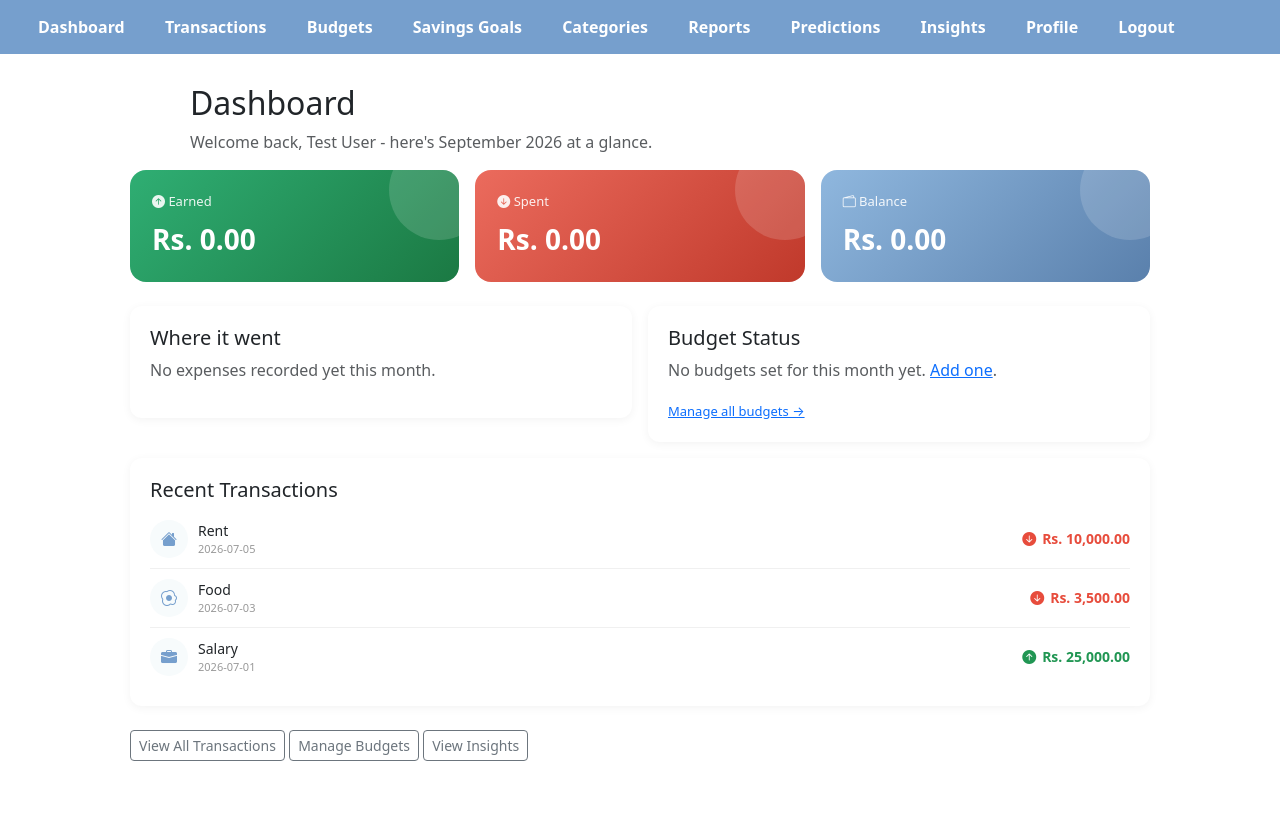
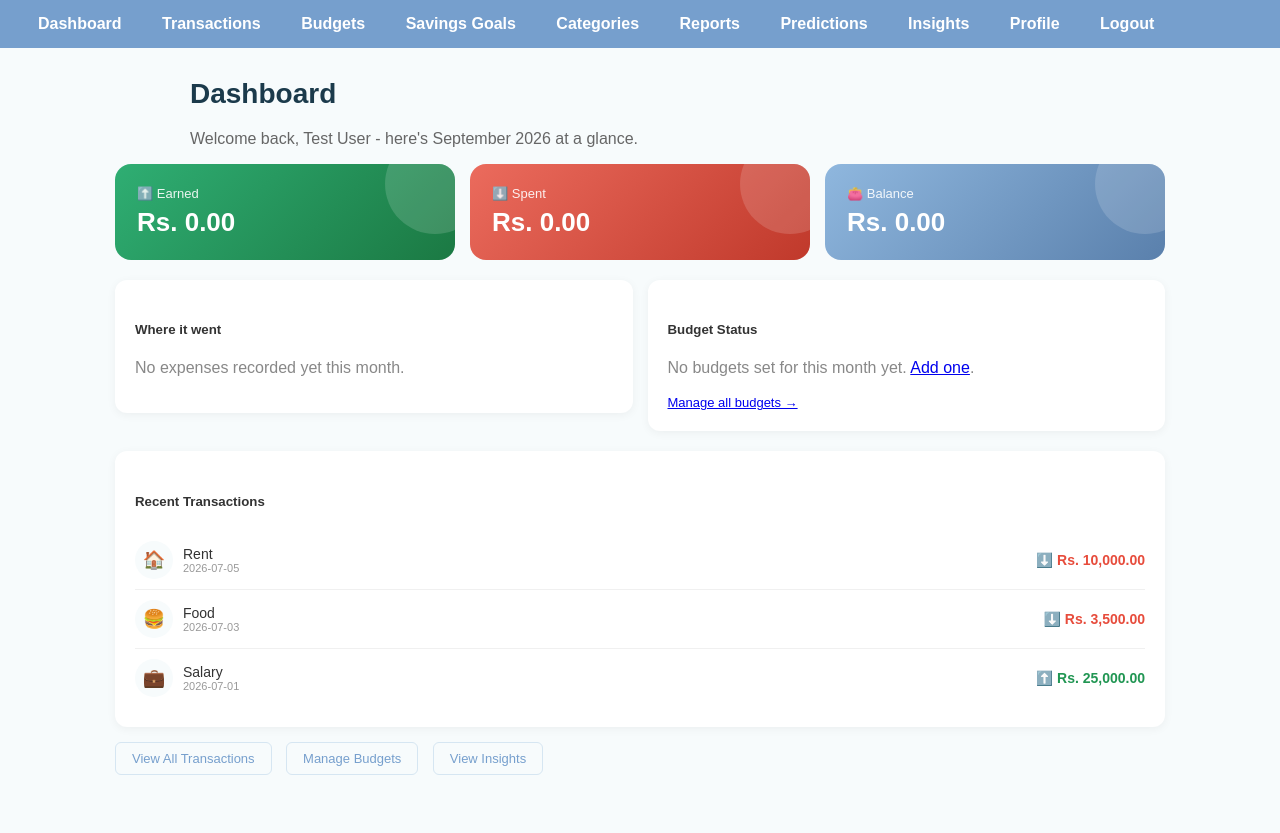
Before and after one commit to Alisha-ctrl/smms, a PHP site: page /php/dashboard/dashboard.php in a window 1280 px wide. Before the commit the page ends 761 px from the top, so only its background shows below. Run offline with PHP 8.4, Linux system fonts and the light colour scheme; a user stored in the database is signed in; data comes from the database, SQL or seed files in the repository; data that the repository does not hold is empty.

Commit message:
Modification in dashboard

```diff
--- a/php/budgets/budgets.php
+++ b/php/budgets/budgets.php
@@ -44,9 +44,6 @@
 <head>
     <title>Budgets - SMMS</title>
     <link rel="stylesheet" href="../includes/style.css">
-    <link href="https://cdnjs.cloudflare.com/ajax/libs/bootstrap/5.3.2/css/bootstrap.min.css" rel="stylesheet">
-    <link href="https://cdnjs.cloudflare.com/ajax/libs/bootstrap-icons/1.11.3/font/bootstrap-icons.min.css" rel="stylesheet">
-    <script src="https://cdnjs.cloudflare.com/ajax/libs/bootstrap/5.3.2/js/bootstrap.bundle.min.js"></script>
 
     <style>
         .month-label { text-align: center; color: #666666; margin-bottom: 15px; }
@@ -99,7 +96,7 @@
         <div class="budget-card">
             <div class="budget-top">
                 <div class="budget-left">
-                    <span class="budget-icon"><i class="bi <?php echo category_icon($row['category_name']); ?>"></i></span>
+                    <span class="budget-icon"><?php echo category_icon($row['category_name']); ?></span>
                     <div>
                         <div><?php echo htmlspecialchars($row['category_name']); ?></div>
                         <div class="budget-amounts">Rs. <?php echo number_format($spent, 2); ?> of Rs. <?php echo number_format($budget, 2); ?></div>
--- a/php/dashboard/dashboard.php
+++ b/php/dashboard/dashboard.php
@@ -31,15 +31,29 @@
         ORDER BY total DESC";
 $result = mysqli_query($conn, $sql);
 
-$chart_labels = [];
-$chart_values = [];
 $category_breakdown = [];
 while ($row = mysqli_fetch_assoc($result)) {
-    $chart_labels[] = $row['category_name'];
-    $chart_values[] = $row['total'];
     $category_breakdown[] = $row;
 }
 
+// ---- Build a pure CSS conic-gradient donut chart - no charting library ----
+// A conic-gradient paints colored "slices" around a circle based on percentage
+// ranges, e.g. conic-gradient(red 0% 30%, blue 30% 100%) paints a pie/donut.
+$palette = ['#769FCD', '#E9B949', '#8E44AD', '#16A085', '#E74C3C', '#5A80AC', '#C97B4A', '#34495E'];
+$total_expense_for_chart = array_sum(array_column($category_breakdown, 'total'));
+$gradient_stops = [];
+$running_percent = 0;
+foreach ($category_breakdown as $i => $cat) {
+    $slice_percent = $total_expense_for_chart > 0 ? ($cat['total'] / $total_expense_for_chart) * 100 : 0;
+    $color = $palette[$i % count($palette)];
+    $start = $running_percent;
+    $end = $running_percent + $slice_percent;
+    $gradient_stops[] = "$color {$start}% {$end}%";
+    $running_percent = $end;
+}
+$conic_gradient = implode(', ', $gradient_stops);
+
+// ---- Budgets for this month, with spending calculated ----
 $sql = "SELECT b.*, c.category_name,
         COALESCE((SELECT SUM(t.amount) FROM transactions t
                   WHERE t.category_id = b.category_id AND t.user_id = b.user_id
@@ -58,24 +72,20 @@
         ORDER BY t.transaction_date DESC, t.transaction_id DESC
         LIMIT 6";
 $recent = mysqli_query($conn, $sql);
-
-// ---- Unread budget alerts for this user ----
-$alerts_sql = "SELECT * FROM budget_alerts WHERE user_id = $user_id AND is_read = 0 ORDER BY created_at DESC";
-$alerts = mysqli_query($conn, $alerts_sql);
-
-$palette = ['#769FCD', '#E9B949', '#8E44AD', '#16A085', '#E74C3C', '#5A80AC', '#C97B4A', '#34495E'];
 ?>
 <!DOCTYPE html>
 <html>
 <head>
     <title>Dashboard - SMMS</title>
     <link rel="stylesheet" href="../includes/style.css">
-    <link href="https://cdnjs.cloudflare.com/ajax/libs/bootstrap/5.3.2/css/bootstrap.min.css" rel="stylesheet">
-    <link href="https://cdnjs.cloudflare.com/ajax/libs/bootstrap-icons/1.11.3/font/bootstrap-icons.min.css" rel="stylesheet">
-    <script src="https://cdnjs.cloudflare.com/ajax/libs/Chart.js/4.4.0/chart.umd.min.js"></script>
 
     <style>
         .page-wrap { max-width: 1050px; margin: 30px auto; padding: 0 15px; }
+
+        /* ---- Custom flexbox grid, replacing Bootstrap's row/col ---- */
+        .grid-row { display: flex; gap: 15px; flex-wrap: wrap; margin-bottom: 20px; }
+        .grid-col-3 { flex: 1 1 220px; }
+        .grid-col-6 { flex: 1 1 400px; }
 
         .hero-card { position: relative; overflow: hidden; border-radius: 16px; padding: 22px; color: #ffffff; }
         .hero-card::after {
@@ -83,32 +93,34 @@
             border-radius: 50%; background: rgba(255,255,255,0.15);
         }
         .hero-card .hc-label { font-size: 13px; opacity: 0.9; }
-        .hero-card .hc-value { font-size: 28px; font-weight: bold; margin-top: 6px; }
+        .hero-card .hc-value { font-size: 26px; font-weight: bold; margin-top: 6px; }
         .hero-earned { background: linear-gradient(135deg, #2FAE73, #1B7943); }
         .hero-spent { background: linear-gradient(135deg, #EB6B5D, #C0392B); }
         .hero-balance { background: linear-gradient(135deg, #8FB7DE, #5A80AC); }
 
         .card-block { background: #ffffff; border-radius: 12px; padding: 20px; box-shadow: 0 2px 10px rgba(0,0,0,0.05); }
 
-        .alert-row {
-            display: flex; align-items: flex-start; gap: 10px; padding: 10px 0;
-            border-bottom: 1px solid #F0F0F0; font-size: 14px;
+        /* ---- Pure CSS donut chart ---- */
+        .donut-chart {
+            width: 160px; height: 160px; border-radius: 50%;
+            margin: 10px auto;
+            position: relative;
         }
-        .alert-row:last-child { border-bottom: none; }
-        .alert-icon { color: #E74C3C; font-size: 18px; margin-top: 2px; }
-        .alert-dismiss { font-size: 12px; color: #999999; text-decoration: none; white-space: nowrap; }
-        .alert-dismiss:hover { color: #769FCD; }
+        .donut-chart .donut-hole {
+            position: absolute; top: 25px; left: 25px; width: 110px; height: 110px;
+            background: #ffffff; border-radius: 50%;
+        }
 
         .legend-row { display: flex; align-items: center; justify-content: space-between; padding: 6px 0; font-size: 13px; }
         .legend-left { display: flex; align-items: center; gap: 8px; }
-        .legend-dot { width: 10px; height: 10px; border-radius: 50%; }
+        .legend-dot { width: 10px; height: 10px; border-radius: 50%; flex-shrink: 0; }
         .legend-percent { color: #999999; margin-left: 6px; }
 
         .top-cat-row { display: flex; gap: 14px; flex-wrap: wrap; justify-content: center; }
         .top-cat-item { text-align: center; width: 70px; }
         .top-cat-icon {
-            width: 50px; height: 50px; border-radius: 14px; background: #F7FBFC; color: #769FCD;
-            display: flex; align-items: center; justify-content: center; font-size: 20px; margin: 0 auto 6px auto;
+            width: 50px; height: 50px; border-radius: 14px; background: #F7FBFC;
+            display: flex; align-items: center; justify-content: center; font-size: 22px; margin: 0 auto 6px auto;
         }
         .top-cat-item span { font-size: 11px; color: #555555; }
 
@@ -129,14 +141,21 @@
         .txn-row:last-child { border-bottom: none; }
         .txn-left { display: flex; align-items: center; gap: 10px; }
         .txn-icon {
-            width: 38px; height: 38px; border-radius: 50%; background: #F7FBFC; color: #769FCD;
-            display: flex; align-items: center; justify-content: center; font-size: 16px;
+            width: 38px; height: 38px; border-radius: 50%; background: #F7FBFC;
+            display: flex; align-items: center; justify-content: center; font-size: 18px;
         }
         .txn-name { font-size: 14px; }
         .txn-date { font-size: 11px; color: #999999; }
-        .txn-amount { display: flex; align-items: center; gap: 6px; font-weight: bold; font-size: 14px; }
+        .txn-amount { font-weight: bold; font-size: 14px; }
         .direction-income { color: #219653; }
         .direction-expense { color: #E74C3C; }
+
+        .quick-links { margin-top: 15px; margin-bottom: 30px; }
+        .quick-links a {
+            display: inline-block; padding: 8px 16px; margin-right: 10px; margin-bottom: 8px;
+            border: 1px solid #D6E6F2; border-radius: 6px; color: #769FCD; text-decoration: none; font-size: 13px;
+        }
+        .quick-links a:hover { background: #F7FBFC; }
     </style>
 </head>
 <body>
@@ -144,53 +163,40 @@
 
     <div class="page-wrap">
         <h2>Dashboard</h2>
-        <p class="text-muted">Welcome back, <?php echo htmlspecialchars($_SESSION["full_name"]); ?> - here's <?php echo $month_name; ?> at a glance.</p>
+        <p style="color:#666;">Welcome back, <?php echo htmlspecialchars($_SESSION["full_name"]); ?> - here's <?php echo $month_name; ?> at a glance.</p>
 
-        <?php if (mysqli_num_rows($alerts) > 0) { ?>
-            <div class="card-block mb-3" style="border-left: 4px solid #E74C3C;">
-                <h5><i class="bi bi-exclamation-triangle-fill" style="color:#E74C3C;"></i> Budget Alerts</h5>
-                <?php while ($a = mysqli_fetch_assoc($alerts)) { ?>
-                    <div class="alert-row">
-                        <span class="alert-icon"><i class="bi bi-exclamation-circle-fill"></i></span>
-                        <span style="flex:1;"><?php echo htmlspecialchars($a['alert_message']); ?></span>
-                        <a class="alert-dismiss" href="../dashboard/dismiss_alert.php?id=<?php echo $a['alert_id']; ?>">Dismiss</a>
-                    </div>
-                <?php } ?>
-            </div>
-        <?php } ?>
-
-        <div class="row g-3 mb-4">
-            <div class="col-md-4">
+        <div class="grid-row">
+            <div class="grid-col-3">
                 <div class="hero-card hero-earned">
-                    <div class="hc-label"><i class="bi bi-arrow-up-circle-fill"></i> Earned</div>
+                    <div class="hc-label">⬆️ Earned</div>
                     <div class="hc-value">Rs. <?php echo number_format($income, 2); ?></div>
                 </div>
             </div>
-            <div class="col-md-4">
+            <div class="grid-col-3">
                 <div class="hero-card hero-spent">
-                    <div class="hc-label"><i class="bi bi-arrow-down-circle-fill"></i> Spent</div>
+                    <div class="hc-label">⬇️ Spent</div>
                     <div class="hc-value">Rs. <?php echo number_format($expense, 2); ?></div>
                 </div>
             </div>
-            <div class="col-md-4">
+            <div class="grid-col-3">
                 <div class="hero-card hero-balance">
-                    <div class="hc-label"><i class="bi bi-wallet2"></i> Balance</div>
+                    <div class="hc-label">👛 Balance</div>
                     <div class="hc-value">Rs. <?php echo number_format($balance, 2); ?></div>
                 </div>
             </div>
         </div>
 
-        <div class="row g-3 mb-3">
-            <div class="col-md-6">
+        <div class="grid-row">
+            <div class="grid-col-6">
                 <div class="card-block">
                     <h5>Where it went</h5>
-                    <?php if (count($chart_labels) > 0) { ?>
-                        <canvas id="spendingChart" height="180"></canvas>
+                    <?php if (count($category_breakdown) > 0) { ?>
+                        <div class="donut-chart" style="background: conic-gradient(<?php echo $conic_gradient; ?>);">
+                            <div class="donut-hole"></div>
+                        </div>
                         <div class="mt-3">
-                            <?php
-                            $total_for_percent = array_sum($chart_values);
-                            foreach ($category_breakdown as $i => $cat) {
-                                $pct = $total_for_percent > 0 ? round(($cat['total'] / $total_for_percent) * 100) : 0;
+                            <?php foreach ($category_breakdown as $i => $cat) {
+                                $pct = $total_expense_for_chart > 0 ? round(($cat['total'] / $total_expense_for_chart) * 100) : 0;
                                 $color = $palette[$i % count($palette)];
                             ?>
                                 <div class="legend-row">
@@ -206,22 +212,22 @@
                             <?php } ?>
                         </div>
                     <?php } else { ?>
-                        <p class="text-muted">No expenses recorded yet this month.</p>
+                        <p style="color:#888;">No expenses recorded yet this month.</p>
                     <?php } ?>
                 </div>
             </div>
 
-            <div class="col-md-6">
+            <div class="grid-col-6">
                 <div class="card-block">
                     <h5>Budget Status</h5>
                     <?php if (mysqli_num_rows($budget_widget) === 0) { ?>
-                        <p class="text-muted">No budgets set for this month yet. <a href="../budgets/budgets.php">Add one</a>.</p>
+                        <p style="color:#888;">No budgets set for this month yet. <a href="../budgets/budgets.php">Add one</a>.</p>
                     <?php } else { while ($b = mysqli_fetch_assoc($budget_widget)) {
                         $spent = $b['spent']; $budget = $b['budget_amount'];
                         $percent = $budget > 0 ? min(100, round(($spent / $budget) * 100)) : 0;
-                        if ($spent > $budget) { $fill = 'fill-over'; $status = 'status-over'; $msg = 'Over budget'; $icon = 'bi-exclamation-circle-fill'; }
-                        elseif ($percent >= 80) { $fill = 'fill-warning'; $status = 'status-warning'; $msg = 'Approaching limit'; $icon = 'bi-exclamation-triangle-fill'; }
-                        else { $fill = 'fill-ok'; $status = 'status-ok'; $msg = 'On track'; $icon = 'bi-check-circle-fill'; }
+                        if ($spent > $budget) { $fill = 'fill-over'; $status = 'status-over'; $msg = '❗ Over budget'; }
+                        elseif ($percent >= 80) { $fill = 'fill-warning'; $status = 'status-warning'; $msg = '⚠️ Approaching limit'; }
+                        else { $fill = 'fill-ok'; $status = 'status-ok'; $msg = '✅ On track'; }
                     ?>
                         <div class="budget-mini">
                             <div class="budget-mini-top">
@@ -229,21 +235,21 @@
                                 <span>Rs. <?php echo number_format($spent, 2); ?> / <?php echo number_format($budget, 2); ?></span>
                             </div>
                             <div class="progress-track"><div class="progress-fill <?php echo $fill; ?>" style="width: <?php echo $percent; ?>%;"></div></div>
-                            <div class="budget-status <?php echo $status; ?>"><i class="bi <?php echo $icon; ?>"></i> <?php echo $msg; ?></div>
+                            <div class="budget-status <?php echo $status; ?>"><?php echo $msg; ?></div>
                         </div>
                     <?php } } ?>
-                    <p class="mt-2 mb-0"><a href="../budgets/budgets.php" style="font-size:13px;">Manage all budgets &rarr;</a></p>
+                    <p style="margin-top:10px; margin-bottom:0;"><a href="../budgets/budgets.php" style="font-size:13px;">Manage all budgets &rarr;</a></p>
                 </div>
             </div>
         </div>
 
         <?php if (count($category_breakdown) > 0) { ?>
-        <div class="card-block mb-3">
+        <div class="card-block" style="margin-bottom:20px;">
             <h5>Top Categories</h5>
             <div class="top-cat-row">
                 <?php foreach (array_slice($category_breakdown, 0, 5) as $cat) { ?>
                     <div class="top-cat-item">
-                        <div class="top-cat-icon"><i class="bi <?php echo category_icon($cat['category_name']); ?>"></i></div>
+                        <div class="top-cat-icon"><?php echo category_icon($cat['category_name']); ?></div>
                         <span><?php echo htmlspecialchars($cat['category_name']); ?></span>
                     </div>
                 <?php } ?>
@@ -257,42 +263,28 @@
                 <?php while ($row = mysqli_fetch_assoc($recent)) { ?>
                     <div class="txn-row">
                         <div class="txn-left">
-                            <div class="txn-icon"><i class="bi <?php echo category_icon($row['category_name']); ?>"></i></div>
+                            <div class="txn-icon"><?php echo category_icon($row['category_name']); ?></div>
                             <div>
                                 <div class="txn-name"><?php echo htmlspecialchars($row['category_name']); ?></div>
                                 <div class="txn-date"><?php echo $row['transaction_date']; ?></div>
                             </div>
                         </div>
                         <div class="txn-amount <?php echo $row['type'] == 'income' ? 'direction-income' : 'direction-expense'; ?>">
-                            <i class="bi <?php echo $row['type'] == 'income' ? 'bi-arrow-up-circle-fill' : 'bi-arrow-down-circle-fill'; ?>"></i>
+                            <?php echo $row['type'] == 'income' ? '⬆️' : '⬇️'; ?>
                             Rs. <?php echo number_format($row['amount'], 2); ?>
                         </div>
                     </div>
                 <?php } ?>
             <?php } else { ?>
-                <p class="text-muted">No transactions yet. <a href="../transactions/transactions.php">Add your first one</a>.</p>
+                <p style="color:#888;">No transactions yet. <a href="../transactions/transactions.php">Add your first one</a>.</p>
             <?php } ?>
         </div>
 
-        <div class="mt-4 mb-4">
-            <a href="../transactions/transactions.php" class="btn btn-outline-secondary btn-sm">View All Transactions</a>
-            <a href="../budgets/budgets.php" class="btn btn-outline-secondary btn-sm">Manage Budgets</a>
-            <a href="../insights/insights.php" class="btn btn-outline-secondary btn-sm">View Insights</a>
+        <div class="quick-links">
+            <a href="../transactions/transactions.php">View All Transactions</a>
+            <a href="../budgets/budgets.php">Manage Budgets</a>
+            <a href="../insights/insights.php">View Insights</a>
         </div>
     </div>
-
-    <?php if (count($chart_labels) > 0) { ?>
-    <script>
-        const labels = <?php echo json_encode($chart_labels); ?>;
-        const values = <?php echo json_encode($chart_values); ?>;
-        const colors = <?php echo json_encode($palette); ?>;
-
-        new Chart(document.getElementById('spendingChart'), {
-            type: 'doughnut',
-            data: { labels: labels, datasets: [{ data: values, backgroundColor: colors.slice(0, labels.length), borderWidth: 2 }] },
-            options: { responsive: true, cutout: '65%', plugins: { legend: { display: false } } }
-        });
-    </script>
-    <?php } ?>
 </body>
 </html>
--- a/php/includes/icons.php
+++ b/php/includes/icons.php
@@ -1,28 +1,28 @@
 <?php
-// Shared icon lookup - returns a Bootstrap Icons class name for a given
-// category name. Used on Transactions, Dashboard, Budgets, and Savings
-// Goals so the same category always shows the same icon everywhere.
-// Requires the Bootstrap Icons stylesheet to be linked on the page:
-// https://cdnjs.cloudflare.com/ajax/libs/bootstrap-icons/1.11.3/font/bootstrap-icons.min.css
+// Shared icon lookup - returns a plain emoji character for a given
+// category name. Emoji are native Unicode text, not an external
+// library/font, so this works with no dependencies at all.
+// Used on Transactions, Dashboard, Budgets, and Predictions so the
+// same category always shows the same icon everywhere.
 
 function category_icon($name) {
     $icons = [
-        'Salary'        => 'bi-briefcase-fill',
-        'Freelance'     => 'bi-laptop',
-        'Other Income'  => 'bi-cash-coin',
-        'Food'          => 'bi-egg-fried',
-        'Transport'     => 'bi-bus-front-fill',
-        'Rent'          => 'bi-house-fill',
-        'Utilities'     => 'bi-lightbulb-fill',
-        'Entertainment' => 'bi-film',
-        'Education'     => 'bi-book-fill',
-        'Miscellaneous' => 'bi-box-seam-fill',
+        'Salary'        => '💼',
+        'Freelance'     => '💻',
+        'Other Income'  => '💵',
+        'Food'          => '🍔',
+        'Transport'     => '🚌',
+        'Rent'          => '🏠',
+        'Utilities'     => '💡',
+        'Entertainment' => '🎬',
+        'Education'     => '📚',
+        'Miscellaneous' => '📦',
     ];
-    return $icons[$name] ?? 'bi-tag-fill';
+    return $icons[$name] ?? '🏷️';
 }
 
 // Icon used for savings goals (not category-based, so a single consistent icon)
 function goal_icon() {
-    return 'bi-piggy-bank-fill';
+    return '🐷';
 }
 ?>
--- a/php/savings_goals/savings_goals.php
+++ b/php/savings_goals/savings_goals.php
@@ -31,9 +31,6 @@
 <head>
     <title>Savings Goals - SMMS</title>
     <link rel="stylesheet" href="../includes/style.css">
-    <link href="https://cdnjs.cloudflare.com/ajax/libs/bootstrap/5.3.2/css/bootstrap.min.css" rel="stylesheet">
-    <link href="https://cdnjs.cloudflare.com/ajax/libs/bootstrap-icons/1.11.3/font/bootstrap-icons.min.css" rel="stylesheet">
-    <script src="https://cdnjs.cloudflare.com/ajax/libs/bootstrap/5.3.2/js/bootstrap.bundle.min.js"></script>
 
     <style>
         .goal-card {
@@ -85,7 +82,7 @@
         <div class="goal-card">
             <div class="goal-top">
                 <div class="goal-left">
-                    <span class="goal-icon"><i class="bi <?php echo goal_icon(); ?>"></i></span>
+                    <span class="goal-icon"><?php echo goal_icon(); ?></span>
                     <div>
                         <div>
                             <?php echo htmlspecialchars($row['goal_name']); ?>
```
Also changed, not shown: index.php (+7 -8 lines), php/admin/dashboard.php (+22 -32 lines), php/admin/manage_users.php (+8 -9 lines), php/insights/export_csv.php (deleted, +0 -32 lines), php/predictions/predictions.php (+3 -4 lines), php/transactions/transactions.php (+33 -60 lines).
